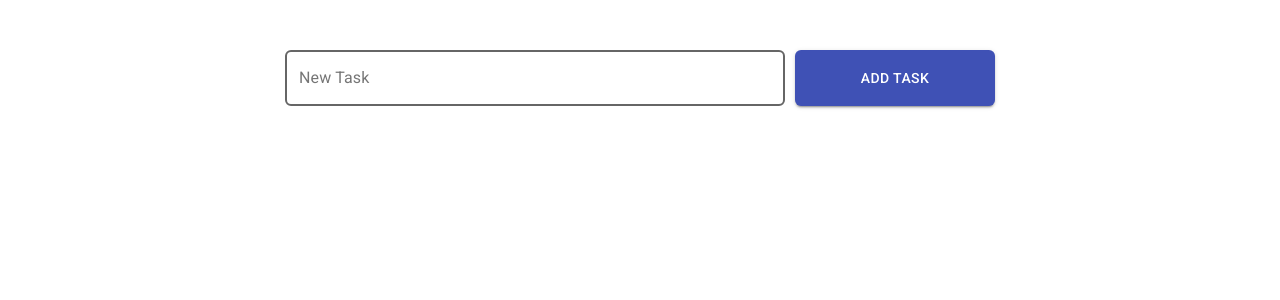
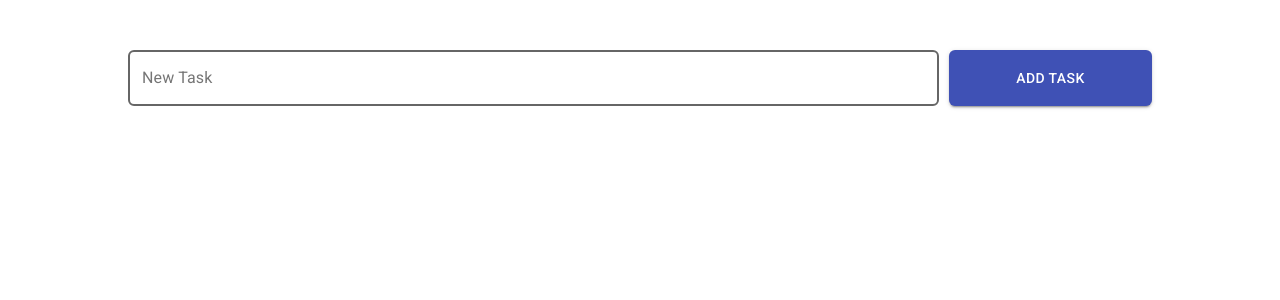
Before and after one commit to heimlee/todo-app, a React (Create React App) app: page / in a window 1280 px wide. Shown: the top 300 px of the page. Built offline with nearby package versions, Linux system fonts and the light colour scheme.

Commit message:
Style (todoInput): update width TodoInput component (from px to percentage)

```diff
--- a/src/App.js
+++ b/src/App.js
@@ -6,7 +6,7 @@ import './App.scss';
 
 function App() {
   return (
-    <div className="App">
+    <div>
       <Todo />
     </div>
   );
--- a/src/containers/todo/Todo.js
+++ b/src/containers/todo/Todo.js
@@ -7,7 +7,7 @@ import './todo.scss';
 
 export const Todo = () => {
   return(
-    <div>
+    <div className="todo-wrapper">
       <TodoInput />
       <TodoList />
     </div>
--- a/src/containers/todo/components/todoInput/TodoInput.js
+++ b/src/containers/todo/components/todoInput/TodoInput.js
@@ -11,8 +11,9 @@ import { addTask } from '../../actions/todoActions';
 const useStyles = makeStyles({
   root: {
     flexDirection: 'row',
-    justifyContent: 'center',
     margin: '50px 30px 30px',
+    width: '80%',
+
     '& .MuiOutlinedInput-root': {
       color: '#3f51b5',
 
@@ -29,13 +30,13 @@ const useStyles = makeStyles({
   },
   input: {
     borderRadius: 6,
-    width: 500,
+    width: '80%',
   },
   button: {
     border: 0,
     borderRadius: 6,
     marginLeft: 10,
-    width: 200,
+    width: '20%',
   },
 });
 
@@ -77,6 +78,7 @@ export const TodoInput = () => {
       >
         Add Task
       </Button>
+      {/* <span>{matches ? `(min-width:1200px)` : 'dfs'}</span> */}
     </FormControl>
   );
 };
--- a/src/containers/todo/todo.scss
+++ b/src/containers/todo/todo.scss
@@ -0,0 +1,5 @@
+.todo-wrapper {
+  display: flex;
+  flex-direction: column;
+  align-items: center;
+}
```
